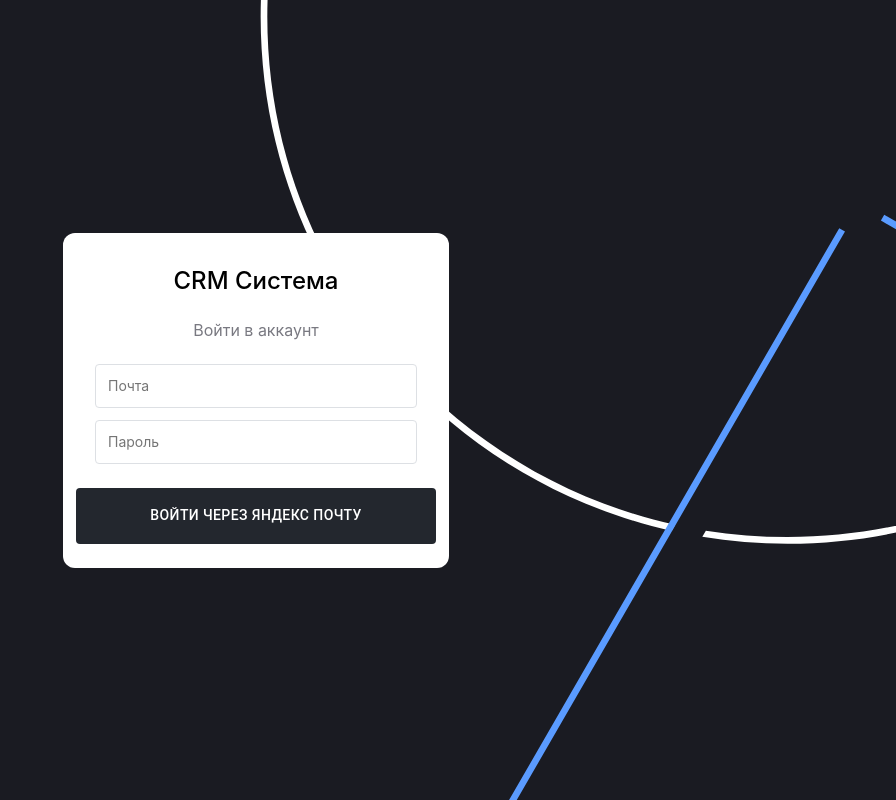
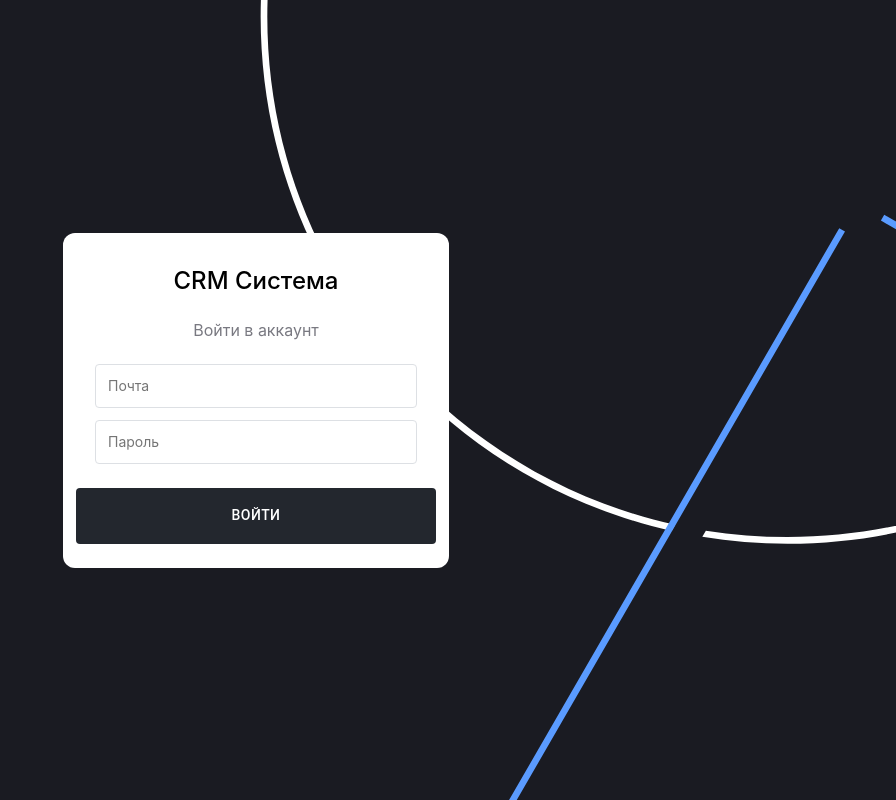
Before and after one commit to k0t1k777/ambassadors_front, a React (Vite) app: page /login in a window 1280 px wide. Shown: the whole page, without its empty margins (384-1280 px from the left). Built offline with nearby package versions, Linux system fonts and the light colour scheme.

Commit message:
style:ref text

```diff
--- a/src/components/AuthForm/AuthForm.tsx
+++ b/src/components/AuthForm/AuthForm.tsx
@@ -16,7 +16,7 @@
             className="form__input "
             required
           />
-          <BtnSubmit title="Войти через Яндекс почту" width="360px" height="56px" />
+          <BtnSubmit title="Войти" width="360px" height="56px" />
         </form>
       </div>
     </section>
```
